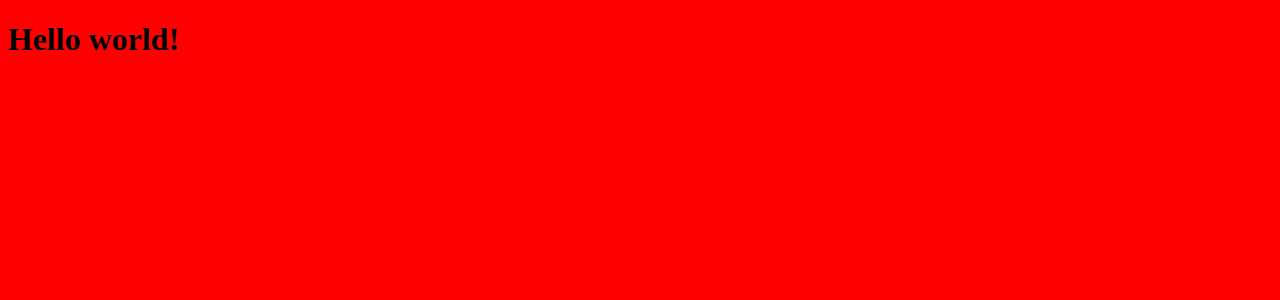
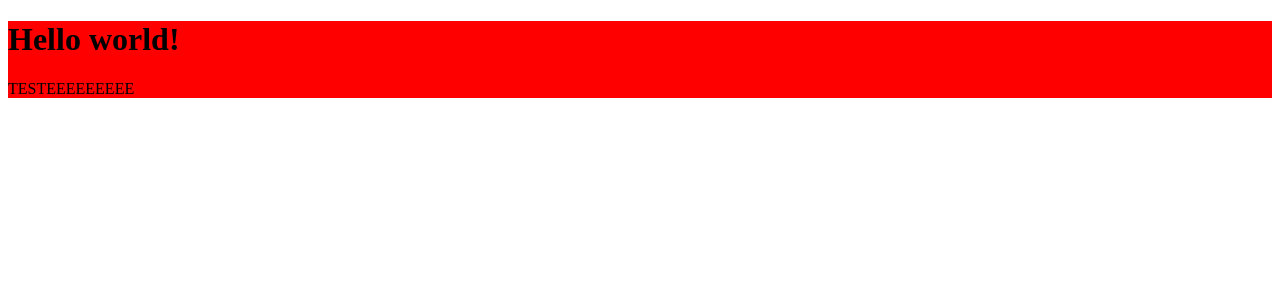
Before and after one commit to luismelle/rocketnotes-class, a React (Vite) app: page / in a window 1280 px wide. Shown: the top 300 px of the page. Built offline with nearby package versions, Linux system fonts and the light colour scheme.

Commit message:
Inicio da utilizacao styled components, criando CSS em JS

```diff
--- a/package.json
+++ b/package.json
@@ -11,7 +11,8 @@
   },
   "dependencies": {
     "react": "^19.0.0",
-    "react-dom": "^19.0.0"
+    "react-dom": "^19.0.0",
+    "styled-components": "^6.1.15"
   },
   "devDependencies": {
     "@eslint/js": "^9.19.0",
--- a/src/pages/Details/index.jsx
+++ b/src/pages/Details/index.jsx
@@ -1,8 +1,12 @@
-import "./style.css"
+import { Container } from "./style.js"
 
 export function Details() {
 
   return (
-    <h1>Hello world!</h1>
+    <Container>
+      <h1>Hello world!</h1>
+      <span>TESTEEEEEEEEE</span>
+    </Container>
+
   )
 }
--- a/src/pages/Details/style.css
+++ /dev/null
@@ -1,3 +0,0 @@
-body {
-    background: red;
-}
--- /dev/null
+++ b/src/pages/Details/style.js
@@ -0,0 +1,5 @@
+import styled from 'styled-components'
+
+export const Container = styled.div`
+    background: red;
+`;
```
Also changed, not shown: 1 other file (tests, documents, lock files or other folders).
